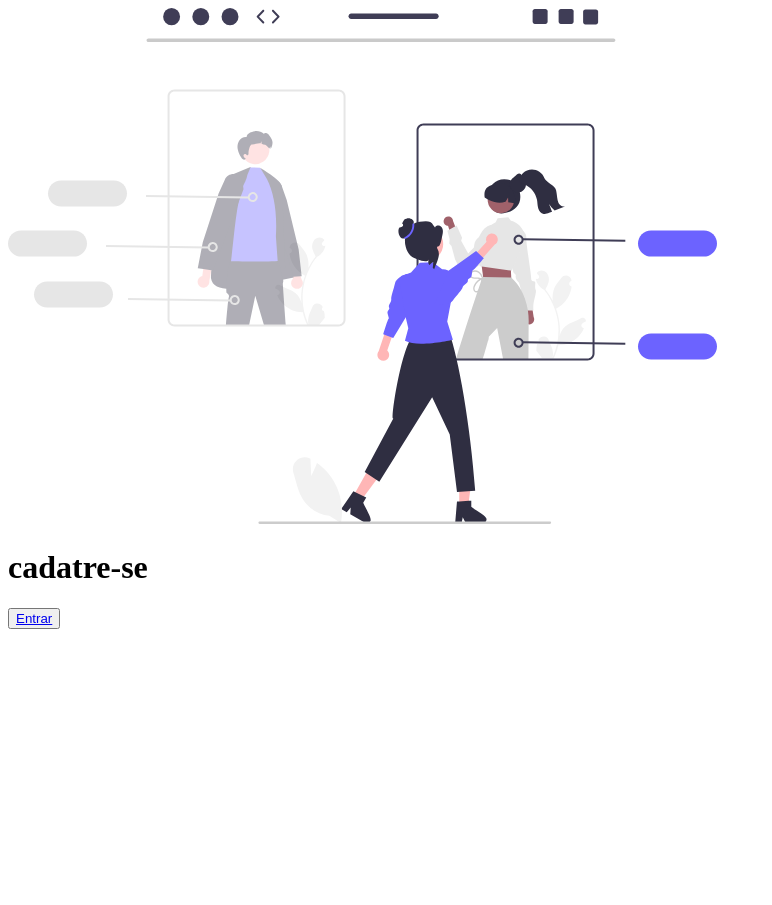
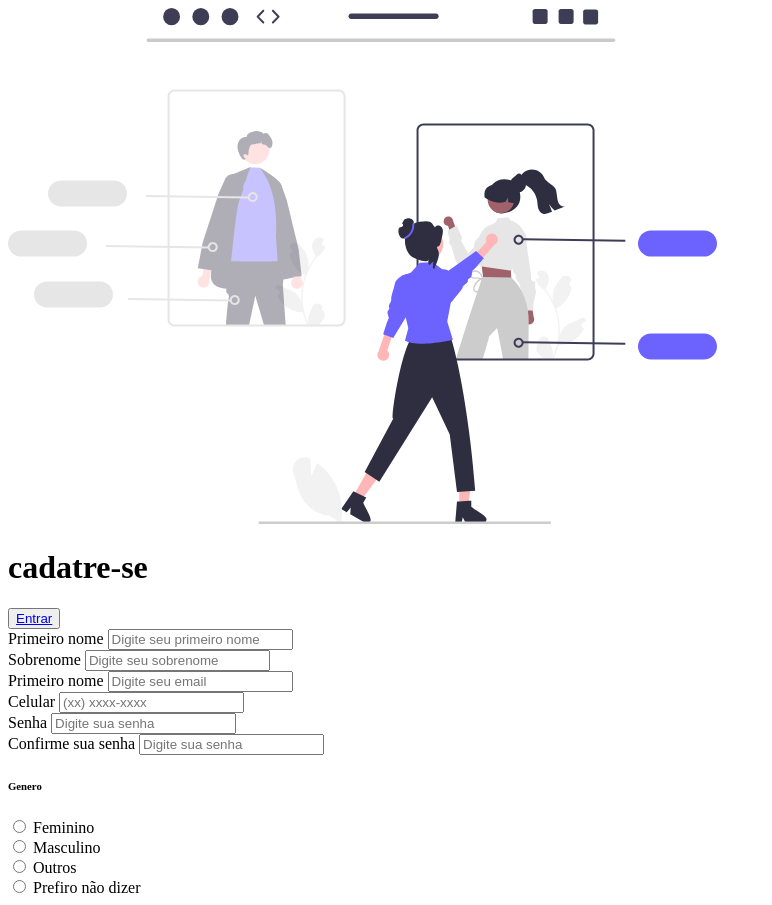
Before and after one commit to caaiiooo/projeto-escola, a plain HTML site: page index.html in a window 1280 px wide. Shown: the whole page, without its empty margins (0-772 px from the left). Before the commit the page ends 800 px from the top, so only its background shows below. Drawn offline with Linux system fonts and the light colour scheme.

Commit message:
Update index.html

```diff
--- a/index.html
+++ b/index.html
@@ -24,9 +24,70 @@
                         <button><a href="#">Entrar</a></button>
                     </div>
                 </div>
-            </form>
-        </div>
-    </div>
-</body>
+
+            <div class="input-group">
+                <div class="input-box">
+                    <label for="firstname">Primeiro nome</label>
+                    <input id="firstname" type="text" name="firstname" placeholder="Digite seu primeiro nome" required>
+                </div>
+
+                <div class="input-box">
+                    <label for="lastname">Sobrenome</label>
+                    <input id="lastname" type="text" name="lastname" placeholder="Digite seu sobrenome" required>
+                </div>
+
+                <div class="input-box">
+                    <label for="email">Primeiro nome</label>
+                    <input id="email" type="email" name="email" placeholder="Digite seu email" required>
+                </div>
+
+                <div class="input-box">
+                    <label for="numer">Celular</label>
+                    <input id="number" type="tel" name="numer" placeholder="(xx) xxxx-xxxx" required>
+                </div>
+
+                <div class="input-box">
+                    <label for="passaword">Senha</label>
+                    <input id="passaword" type="passaword" name="passaword" placeholder="Digite sua senha" required>
+                </div>
+
+                <div class="input-box">
+                    <label for="Confirmepassaword">Confirme sua senha</label>
+                    <input id="Confirmepassaword" type="confirmepassaword" name="confirmepassaword" placeholder="Digite sua senha" required>
+                </div>
+            </div>
+
+            <div class="gender-inputs">
+                <div class="gender-title">
+                    <h6>Genero</h6>
+                </div>
+
+                <div class="gender-group">
+                    <div class="gender-input">
+                        <input type="radio" id="female" name="gender">
+                        <label for="female">Feminino</label>
+                    </div>
+
+                    <div class="gender-group">
+                        <div class="gender-input">
+                            <input type="radio" id="male" name="gender">
+                            <label for="male">Masculino</label>
+                        </div>
+
+                        <div class="gender-group">
+                            <div class="gender-input">
+                                <input type="radio" id="others" name="gender">
+                                <label for="others">Outros</label>
+                            </div>
+
+                            <div class="gender-group">
+                                <div class="gender-input">
+                                    <input type="radio" id="none" name="gender">
+                                    <label for="none">Prefiro não dizer</label>
+                                </div>
+                </div>
+            </div>
+
+ </body>
 
 </html>
```
